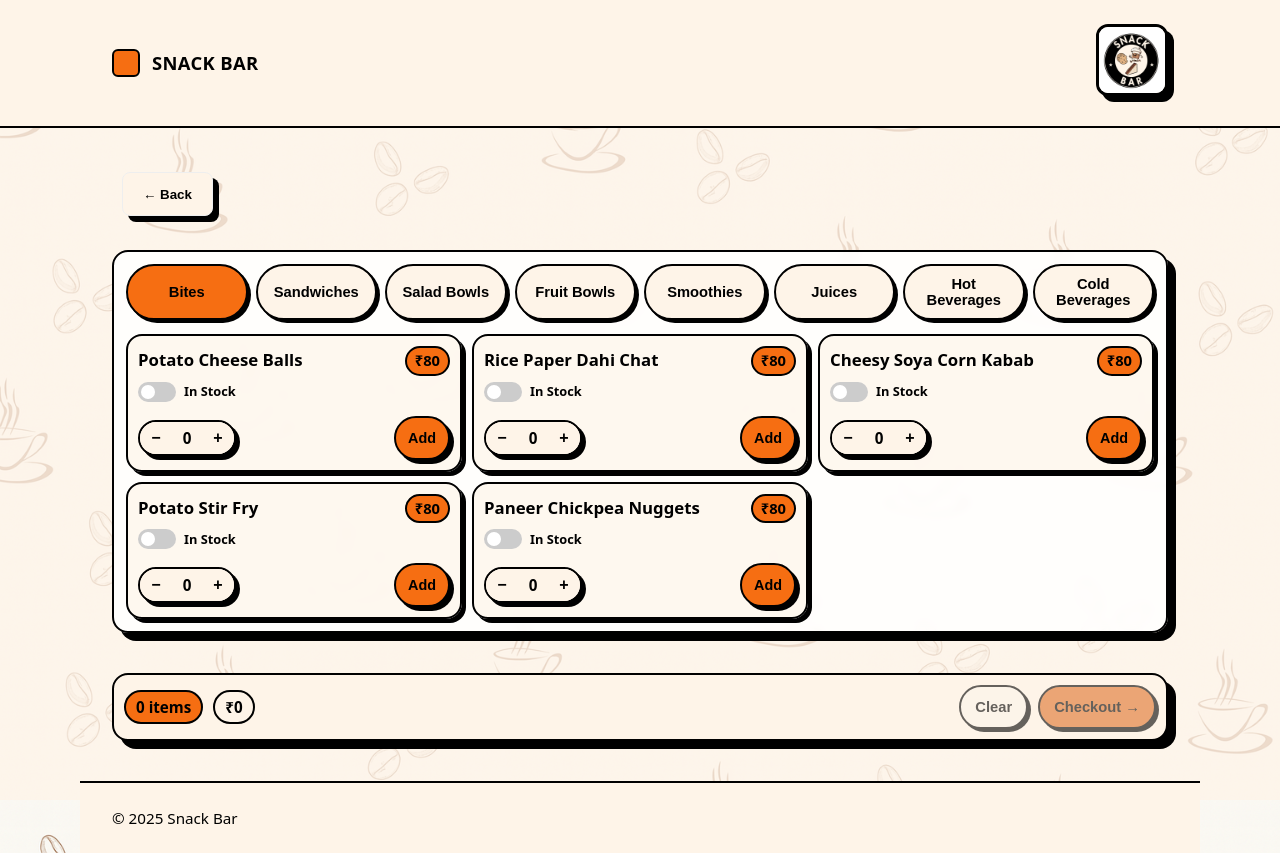
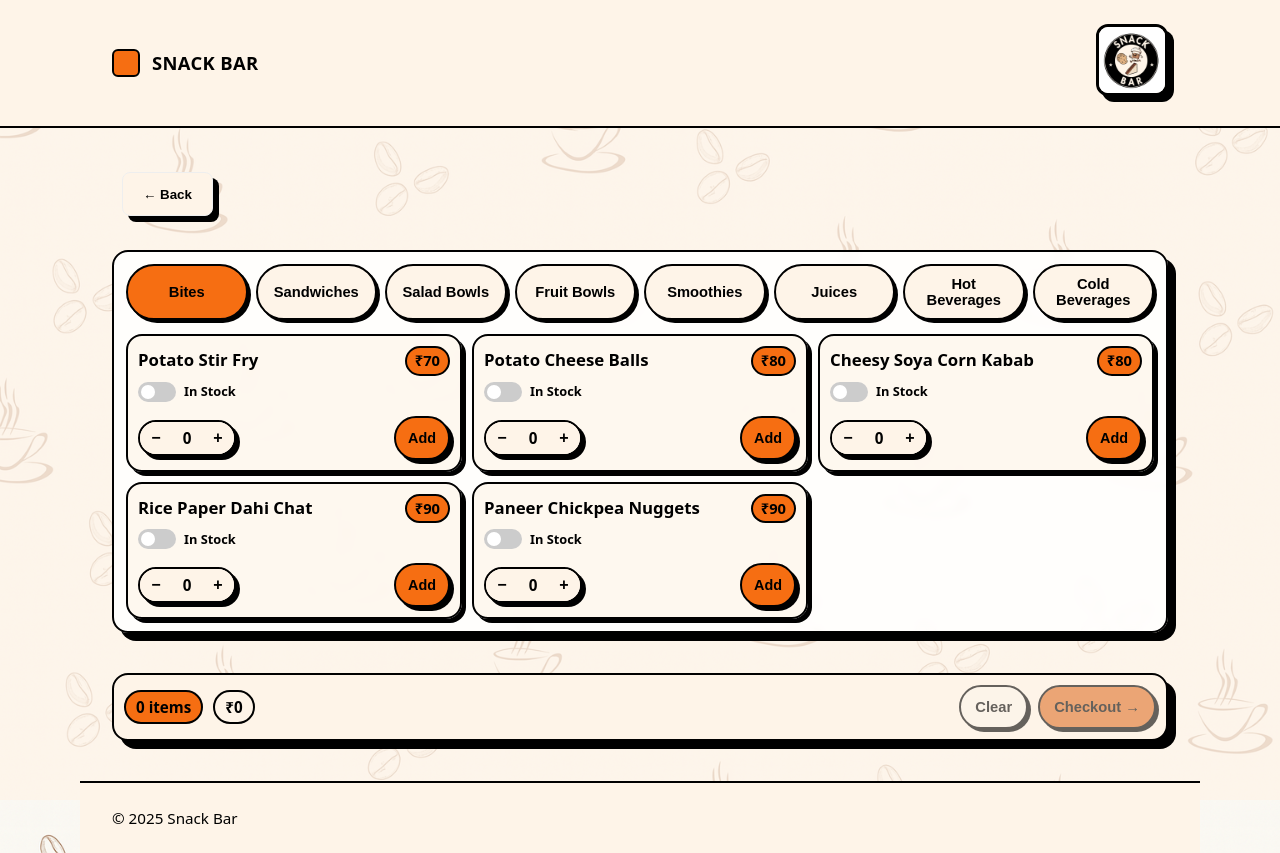
Before and after one commit to ankithas-09/Snack-Bar, a Next.js app: page /order in a window 1280 px wide. Built offline with nearby package versions, Linux system fonts and the light colour scheme.

Commit message:
Updated pricing

```diff
--- a/app/order/page.tsx
+++ b/app/order/page.tsx
@@ -51,51 +51,52 @@ const DRESSING_PRICES: Record<Dressing, number> = {
 // ==============================
 const ITEMS: MenuItem[] = [
   // 🧆 Bites
+  { id: "bites-potato-stir-fry", category: "Bites", name: "Potato Stir Fry", price: 70 },
   { id: "bites-potato-cheese-balls", category: "Bites", name: "Potato Cheese Balls", price: 80 },
-  { id: "bites-rice-paper-dahi-chat", category: "Bites", name: "Rice Paper Dahi Chat", price: 80 },
   { id: "bites-cheesy-soya-corn-kabab", category: "Bites", name: "Cheesy Soya Corn Kabab", price: 80 },
-  { id: "bites-potato-stir-fry", category: "Bites", name: "Potato Stir Fry", price: 80 },
-  { id: "bites-paneer-chickpea-nuggets", category: "Bites", name: "Paneer Chickpea Nuggets", price: 80 },
+  { id: "bites-rice-paper-dahi-chat", category: "Bites", name: "Rice Paper Dahi Chat", price: 90 },
+  { id: "bites-paneer-chickpea-nuggets", category: "Bites", name: "Paneer Chickpea Nuggets", price: 90 },
 
   // 🥪 Sandwiches
   { id: "sandwich-classic-veg", category: "Sandwiches", name: "Classic Veg Grill Sandwich", price: 80 },
-  { id: "sandwich-caramelized-onion-mushroom", category: "Sandwiches", name: "Caramelized Onion & Mushroom Sandwich", price: 80 },
-  { id: "sandwich-corn", category: "Sandwiches", name: "Corn Sandwich", price: 80 },
-  { id: "sandwich-avocado", category: "Sandwiches", name: "Avocado Sandwich", price: 80 },
+  { id: "sandwich-corn", category: "Sandwiches", name: "Corn Chilly Cheese Sandwich", price: 80 },
+  { id: "sandwich-caramelized-onion-mushroom", category: "Sandwiches", name: "Caramelized Onion & Mushroom Sandwich", price: 100 },
+  { id: "sandwich-mumbai-street-style", category: "Sandwiches", name: "Mumbai Street Style Sandwich", price: 100 },
+  { id: "sandwich-avocado", category: "Sandwiches", name: "Avocado Sandwich", price: 120 },
 
   // 🥗 Salad Bowls
-  { id: "salad-roasted-cauliflower-chickpea", category: "Salad Bowls", name: "Roasted Cauliflower & Chickpea Salad", price: 80, allowDressings: true },
-  { id: "salad-roasted-crispy-potato", category: "Salad Bowls", name: "Roasted Crispy Potato Salad", price: 80, allowDressings: true },
-  { id: "salad-classic-sprouts-peanuts", category: "Salad Bowls", name: "Classic Sprouts Salad with Peanuts", price: 80, allowDressings: true },
-  { id: "salad-protein-packed-soya", category: "Salad Bowls", name: "Protein-Packed Soya Salad", price: 80, allowDressings: true },
+  { id: "salad-roasted-cauliflower-chickpea", category: "Salad Bowls", name: "Roasted Cauliflower & Chickpea Salad", price: 90, allowDressings: true },
+  { id: "salad-roasted-crispy-potato", category: "Salad Bowls", name: "Roasted Crispy Potato Salad", price: 90, allowDressings: true },
+  { id: "salad-classic-sprouts-peanuts", category: "Salad Bowls", name: "Classic Sprouts Salad with Peanuts", price: 120, allowDressings: true },
+  { id: "salad-protein-packed-soya", category: "Salad Bowls", name: "Protein-Packed Soya Salad", price: 120, allowDressings: true },
 
   // 🍓 Fruit Bowls
-  { id: "fruit-creamy-fruit-salad", category: "Fruit Bowls", name: "Creamy Fruit Salad", price: 80 },
-  { id: "fruit-cut-fruit-salad", category: "Fruit Bowls", name: "Cut Fruit Salad", price: 80 },
+  { id: "fruit-cut-fruit-salad", category: "Fruit Bowls", name: "Cut Fruit Salad", price: 60 },
+  { id: "fruit-creamy-fruit-salad", category: "Fruit Bowls", name: "Creamy Fruit Salad", price: 70 },
 
   // 🥤 Smoothies
   { id: "smoothie-chia-seeds", category: "Smoothies", name: "Chia Seeds Smoothie", price: 80 },
   { id: "smoothie-chocolate", category: "Smoothies", name: "Chocolate Smoothie", price: 80 },
   { id: "smoothie-banoffee", category: "Smoothies", name: "Banoffee Smoothie", price: 80 },
-  { id: "smoothie-avocado", category: "Smoothies", name: "Avocado Smoothie (Seasonal)", price: 80 },
+  { id: "smoothie-avocado", category: "Smoothies", name: "Avocado Smoothie (Seasonal)", price: 100 },
 
   // 🧃 Juices
-  { id: "juice-abc", category: "Juices", name: "ABC", price: 80 },
+  { id: "juice-mint-lime-soda", category: "Juices", name: "Mint & Lime Soda", price: 40 },
+  { id: "juice-watermelon-crush", category: "Juices", name: "Watermelon Crush Juice", price: 50 },
+  { id: "juice-abc", category: "Juices", name: "ABC", price: 60 },
+  { id: "juice-muskmelon", category: "Juices", name: "Muskmelon Juice", price: 60 },
   { id: "juice-cucumber-spinach-greenapple", category: "Juices", name: "Cucumber Spinach Green Apple", price: 80 },
-  { id: "juice-watermelon-crush", category: "Juices", name: "Watermelon Crush Juice", price: 80 },
-  { id: "juice-muskmelon", category: "Juices", name: "Muskmelon Juice", price: 80 },
-  { id: "juice-mint-lime-soda", category: "Juices", name: "Mint & Lime Soda", price: 80 },
 
   // ☕ Hot Beverages
-  { id: "hot-filter-coffee", category: "Hot Beverages", name: "Filter Coffee (sugar/jaggery)", price: 80 },
-  { id: "hot-black-coffee", category: "Hot Beverages", name: "Black Coffee", price: 80 },
-  { id: "hot-tea", category: "Hot Beverages", name: "Tea", price: 80 },
-  { id: "hot-lemon-tea", category: "Hot Beverages", name: "Lemon Tea", price: 80 },
-  { id: "hot-badam-milk", category: "Hot Beverages", name: "Badam Milk", price: 80 },
+  { id: "hot-filter-coffee", category: "Hot Beverages", name: "Filter Coffee (sugar/jaggery)", price: 30 },
+  { id: "hot-black-coffee", category: "Hot Beverages", name: "Black Coffee", price:30 },
+  { id: "hot-tea", category: "Hot Beverages", name: "Tea", price: 30 },
+  { id: "hot-lemon-tea", category: "Hot Beverages", name: "Lemon Tea", price: 30 },
+  { id: "hot-badam-milk", category: "Hot Beverages", name: "Badam Milk", price: 30 },
 
   // 🧊 Cold Beverages
+  { id: "cold-iced-tea", category: "Cold Beverages", name: "Iced Tea", price: 70 },
   { id: "cold-cold-coffee", category: "Cold Beverages", name: "Cold Coffee", price: 80 },
-  { id: "cold-iced-tea", category: "Cold Beverages", name: "Iced Tea", price: 80 },
   { id: "cold-badam-milk", category: "Cold Beverages", name: "Badam Milk", price: 80 },
 ];
 
```
Also changed, not shown: app/orders/page.tsx (+7 -60 lines).
